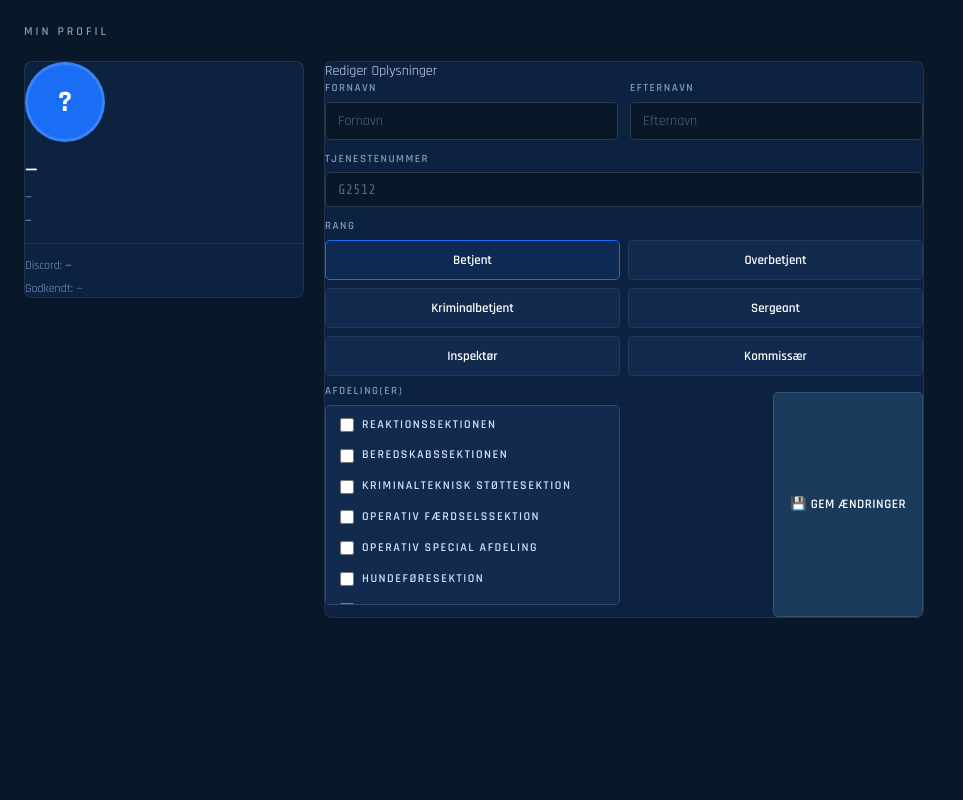
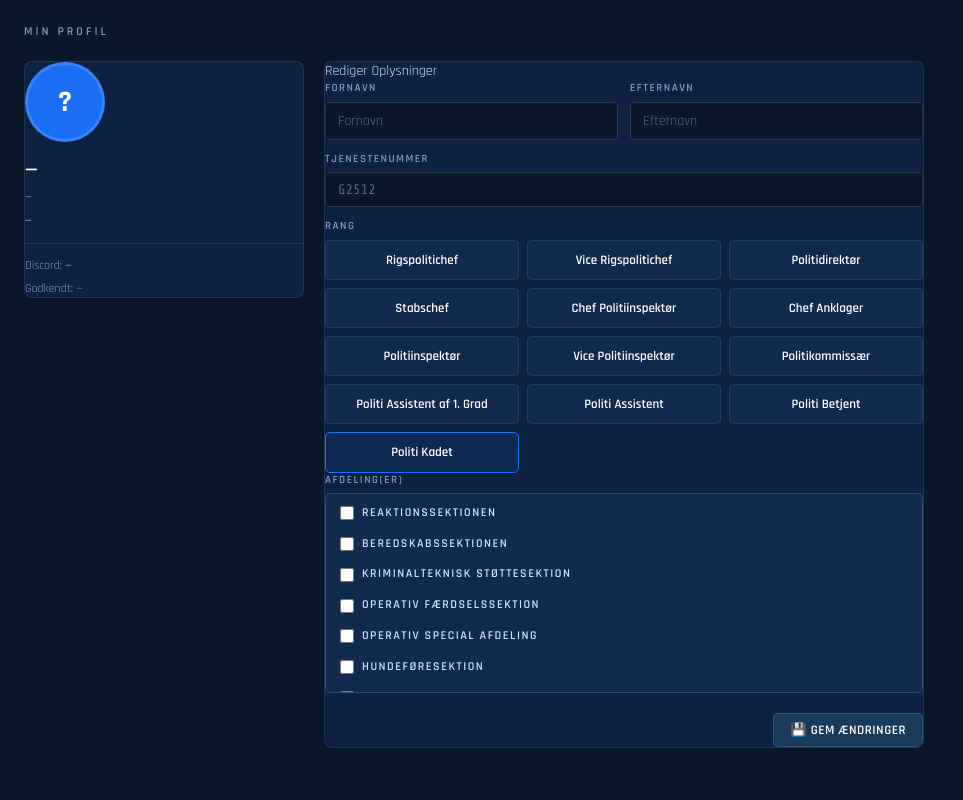
Before and after one commit to h3yp-dk/politi-mdt, a website: page public/sider/profil.html in a window 1280 px wide. Shown: the whole page, without its empty margins (0-963 px from the left). Drawn offline with nearby package versions, Linux system fonts and the light colour scheme.

Commit message:
Sync rang liste i profil og admin med registrer.html
13 rang-niveauer: Rigspolitichef → Politi Kadet. Retter CSS grid til 3 kolonner og fikser unclosed div-bug i profil.html.

Co-Authored-By: Claude Sonnet 4.6 <noreply@anthropic.com>

```diff
--- a/public/sider/profil.html
+++ b/public/sider/profil.html
@@ -18,7 +18,7 @@
   .profil-rang { font-size: 13px; color: var(--accent2); margin-top: 4px; }
   .profil-badge { font-family: 'Share Tech Mono', monospace; font-size: 12px; color: var(--muted); margin-top: 6px; }
 
-  .rang-grid { display: grid; grid-template-columns: 1fr 1fr; gap: 8px; }
+  .rang-grid { display: grid; grid-template-columns: repeat(3, 1fr); gap: 8px; }
   .rang-valg {
     background: var(--panel2); border: 1px solid var(--border);
     border-radius: 5px; padding: 10px 12px; cursor: pointer;
@@ -81,12 +81,20 @@
       <div class="field">
         <label>Rang</label>
         <div class="rang-grid" id="rang-grid">
-          <div class="rang-valg valgt" onclick="vaelgRang(this,'Betjent')"><div class="rang-valg-titel">Betjent</div></div>
-          <div class="rang-valg" onclick="vaelgRang(this,'Overbetjent')"><div class="rang-valg-titel">Overbetjent</div></div>
-          <div class="rang-valg" onclick="vaelgRang(this,'Kriminalbetjent')"><div class="rang-valg-titel">Kriminalbetjent</div></div>
-          <div class="rang-valg" onclick="vaelgRang(this,'Sergeant')"><div class="rang-valg-titel">Sergeant</div></div>
-          <div class="rang-valg" onclick="vaelgRang(this,'Inspektør')"><div class="rang-valg-titel">Inspektør</div></div>
-          <div class="rang-valg" onclick="vaelgRang(this,'Politikommissær')"><div class="rang-valg-titel">Kommissær</div></div>
+          <div class="rang-valg" onclick="vaelgRang(this,'Rigspolitichef')"><div class="rang-valg-titel">Rigspolitichef</div></div>
+          <div class="rang-valg" onclick="vaelgRang(this,'Vice Rigspolitichef')"><div class="rang-valg-titel">Vice Rigspolitichef</div></div>
+          <div class="rang-valg" onclick="vaelgRang(this,'Politidirektør')"><div class="rang-valg-titel">Politidirektør</div></div>
+          <div class="rang-valg" onclick="vaelgRang(this,'Stabschef')"><div class="rang-valg-titel">Stabschef</div></div>
+          <div class="rang-valg" onclick="vaelgRang(this,'Chef Politiinspektør')"><div class="rang-valg-titel">Chef Politiinspektør</div></div>
+          <div class="rang-valg" onclick="vaelgRang(this,'Chef Anklager')"><div class="rang-valg-titel">Chef Anklager</div></div>
+          <div class="rang-valg" onclick="vaelgRang(this,'Politiinspektør')"><div class="rang-valg-titel">Politiinspektør</div></div>
+          <div class="rang-valg" onclick="vaelgRang(this,'Vice Politiinspektør')"><div class="rang-valg-titel">Vice Politiinspektør</div></div>
+          <div class="rang-valg" onclick="vaelgRang(this,'Politikommissær')"><div class="rang-valg-titel">Politikommissær</div></div>
+          <div class="rang-valg" onclick="vaelgRang(this,'Politi Assistent af 1. Grad')"><div class="rang-valg-titel">Politi Assistent af 1. Grad</div></div>
+          <div class="rang-valg" onclick="vaelgRang(this,'Politi Assistent')"><div class="rang-valg-titel">Politi Assistent</div></div>
+          <div class="rang-valg" onclick="vaelgRang(this,'Politi Betjent')"><div class="rang-valg-titel">Politi Betjent</div></div>
+          <div class="rang-valg valgt" onclick="vaelgRang(this,'Politi Kadet')"><div class="rang-valg-titel">Politi Kadet</div></div>
+        </div>
 
         <div class="field">
           <label>Afdeling(er)</label>
@@ -133,7 +141,7 @@
     saetAfdelinger(mig.afdeling || '');
 
     // Rang
-    valgtRang = mig.rang || 'Betjent';
+    valgtRang = mig.rang || 'Politi Kadet';
     document.querySelectorAll('.rang-valg').forEach(el => {
       el.classList.toggle('valgt', el.querySelector('.rang-valg-titel')?.textContent === valgtRang);
     });
```
Also changed, not shown: public/sider/admin.html (+1 -1 lines).
